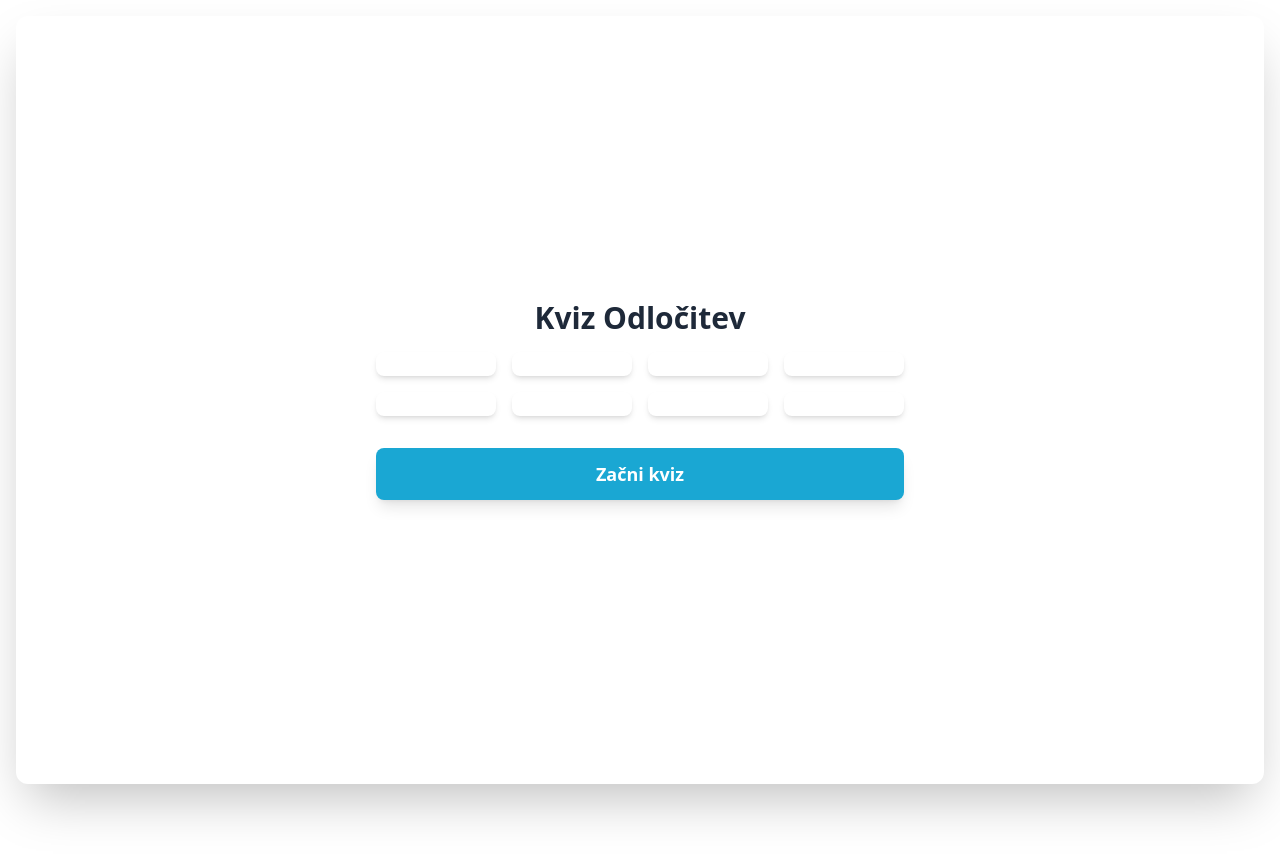
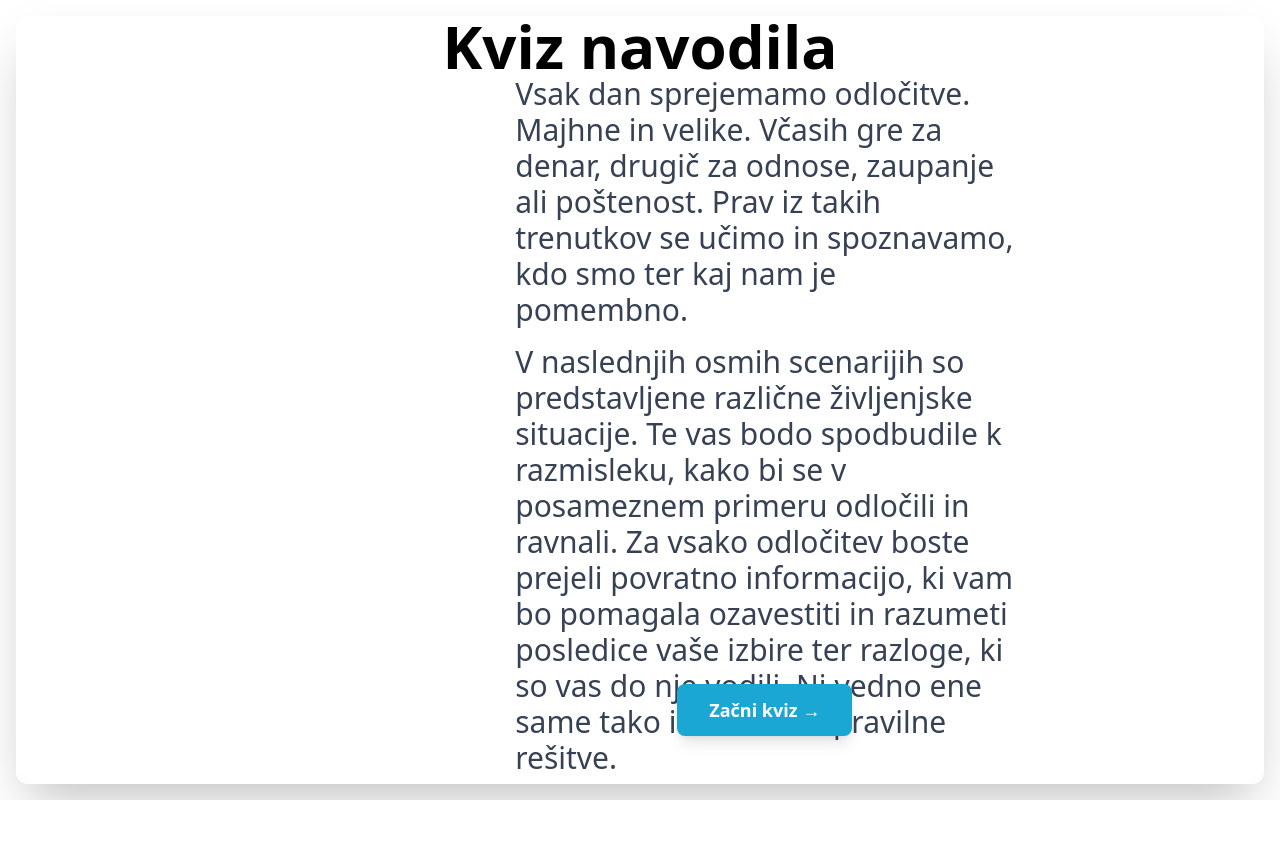
Before and after one commit to wolfboyyang/decision-quiz, a SvelteKit app: page / in a window 1280 px wide. Shown: the top 858 px of the page. After the commit the page ends 800 px from the top, so only its background shows below. Built offline with nearby package versions, Linux system fonts and the light colour scheme.

Commit message:
Add introduction page. Fix UI layout.

```diff
--- a/src/routes/+page.svelte
+++ b/src/routes/+page.svelte
@@ -1,11 +1,18 @@
 <script lang="ts">
-    import { ChevronLeft, ChevronRight, House } from "@lucide/svelte";
+    import {
+        ArrowLeft,
+        ArrowRight,
+        ChevronLeft,
+        ChevronRight,
+        House,
+    } from "@lucide/svelte";
     import { QUIZ_DATA } from "$lib/quiz";
+    import IntroductionBackground from "$lib/assets/backgrounds/introduction.png?enhanced";
     import HomeBackground from "$lib/assets/backgrounds/home.png?enhanced";
     import QuizBackground from "$lib/assets/backgrounds/quiz.png?enhanced";
     import FeedbackBackground from "$lib/assets/backgrounds/feedback.png?enhanced";
 
-    let currentQuizId: number = $state(0);
+    let currentQuizId: number = $state(-1);
     let selectedOption: string = $state("");
     let showFeedback = $state(false);
 
@@ -27,7 +34,13 @@
         handleSelectQuiz(1);
     };
 
-    const handleHome = () => {
+    const goToIntroduction = () => {
+        currentQuizId = -1;
+        selectedOption = "";
+        showFeedback = false;
+    };
+
+    const goHome = () => {
         currentQuizId = 0;
         selectedOption = "";
         showFeedback = false;
@@ -67,45 +80,120 @@
     <main
         class="w-full h-full rounded-xl shadow-2xl overflow-hidden min-h-[700px] flex justify-center items-center"
     >
-        {#if currentQuizId === 0}
+        {#if currentQuizId === -1}
+            <!-- Introduction -->
+            <enhanced:img
+                src={IntroductionBackground}
+                alt="Introduction Background"
+                class="absolute top-0 left-0 w-screen h-screen -z-1"
+            />
+            <div class="w-full h-full flex flex-col">
+                <div class="h-1/4 flex items-center justify-center">
+                    <h1 class="text-6xl font-bold">Kviz navodila</h1>
+                </div>
+                <div class="grow w-full grid grid-cols-5">
+                    <div class="h-2/3 col-start-3 col-span-2">
+                        <div class="h-full flex flex-col">
+                            <div class="grow space-y-4 text-gray-700 text-3xl">
+                                <p>
+                                    Vsak dan sprejemamo odločitve. Majhne in
+                                    velike. Včasih gre za denar, drugič za
+                                    odnose, zaupanje ali poštenost. Prav iz
+                                    takih trenutkov se učimo in spoznavamo, kdo
+                                    smo ter kaj nam je pomembno.
+                                </p>
+                                <p>
+                                    V naslednjih osmih scenarijih so
+                                    predstavljene različne življenjske
+                                    situacije. Te vas bodo spodbudile k
+                                    razmisleku, kako bi se v posameznem primeru
+                                    odločili in ravnali. Za vsako odločitev
+                                    boste prejeli povratno informacijo, ki vam
+                                    bo pomagala ozavestiti in razumeti posledice
+                                    vaše izbire ter razloge, ki so vas do nje
+                                    vodili. Ni vedno ene same tako imenovane
+                                    pravilne rešitve.
+                                </p>
+                                <p>
+                                    Pomembno je, da razmislite, kako bi se v
+                                    dani situaciji odzvali in poskušate
+                                    predvideti, kako bi vaša odločitev vplivala
+                                    na vas in druge.
+                                </p>
+                            </div>
+                        </div>
+                        <div class="text-center">
+                            <button
+                                onclick={goHome}
+                                class="bg-[#1aa7d3] text-white font-bold py-3 px-8 rounded-lg shadow-lg hover:bg-blue-700 transition-colors text-lg"
+                            >
+                                Začni kviz →
+                            </button>
+                        </div>
+                    </div>
+                </div>
+            </div>
+        {:else if currentQuizId === 0}
             <!-- Render the Home Screen -->
-            <div class="w-1/2 p-8 md:p-12 text-center">
             <enhanced:img
                 src={HomeBackground}
                 alt="Home Background"
-                    class="absolute top-20 left-0 w-full h-full -z-1 rounded-md mb-2"
+                class="absolute top-0 left-0 w-screen h-screen -z-1"
             />
-                <h1 class="text-3xl font-bold text-gray-800 mb-4">
-                    Kviz Odločitev
-                </h1>
+            <div class="w-full h-full flex flex-col items-center">
+                <div class="h-1/4 flex items-center justify-center">
+                    <h1 class="text-6xl font-bold">Kviz Odločitev</h1>
+                </div>
 
-                <div class="grid grid-cols-2 sm:grid-cols-4 gap-4 mb-8">
+                <div class="w-5/8 h-1/2">
+                    <div
+                        class="w-full grid grid-cols-4 justify-center items-center"
+                    >
                         {#each QUIZ_DATA as quiz, index}
+                            <div class="flex items-center justify-center">
                                 <button
                                     title={quiz.title}
-                            class="rounded-lg shadow-md p-3 bg-white cursor-pointer transition-all transform hover:scale-105 hover:shadow-lg"
+                                    class="rounded-lg shadow-md p-2 m-2 bg-white cursor-pointer transition-all transform hover:scale-105 hover:shadow-lg"
                                     onclick={() => handleSelectQuiz(index + 1)}
                                 >
                                     <enhanced:img
                                         src={quiz.image}
                                         alt={quiz.title}
-                                class="w-full h-auto rounded-md mb-2"
+                                        class="rounded-md mb-4"
                                     />
+                                    <p>{quiz.title}</p>
                                 </button>
+                            </div>
                         {/each}
+                        <div
+                            class="col-span-2 flex items-center justify-center mt-8"
+                        >
+                            <button
+                                onclick={goToIntroduction}
+                                class="inline-flex items-center bg-[#1aa7d3] text-white font-bold py-3 px-6 rounded-lg shadow-lg hover:bg-[#168db3] transition-colors text-4xl"
+                            >
+                                <ArrowLeft class="mr-2" /> Kviz navodila
+                            </button>
                         </div>
-
+                        <div
+                            class="col-span-2 flex items-center justify-center mt-4"
+                        >
                             <button
                                 onclick={handleStart}
-                    class="w-full bg-[#1aa7d3] text-white font-bold py-3 px-6 rounded-lg shadow-lg hover:bg-[#168db3] transition-colors text-lg"
+                                class="inline-flex items-center bg-[#1aa7d3] text-white font-bold py-3 px-6 rounded-lg shadow-lg hover:bg-[#168db3] transition-colors text-4xl"
                             >
-                    Začni kviz
+                                {QUIZ_DATA[0].title}
+                                <ArrowRight class="ml-2" />
                             </button>
                         </div>
+                    </div>
+                </div>
+            </div>
         {:else if quiz !== null}
-            <div class="h-2/3 grid grid-cols-5">
+            <div class="w-full h-full flex items-center">
+                <div class="w-1/4 h-full"></div>
                 <!-- Main Quiz Content -->
-                <div class="col-start-2 col-span-3 p-8 md:p-12 overflow-y-auto">
+                <div class="w-1/2 p-8">
                     <!-- Header & Navigation -->
                     <div class="flex justify-between items-center mb-6">
                         <button
@@ -115,9 +203,7 @@
                         >
                             <ChevronLeft class="w-6 h-6 text-gray-600" />
                         </button>
-                        <h2
-                            class="text-xl md:text-2xl font-bold text-gray-800 text-center"
-                        >
+                        <h2 class="text-xl font-bold text-gray-800 text-center">
                             Scenarij {quiz.id}: {quiz.title}
                         </h2>
                         <button
@@ -137,8 +223,8 @@
                         <!-- Options View -->
                         <enhanced:img
                             src={QuizBackground}
-                            alt="Home Background"
-                            class="absolute top-0 left-0 w-full h-full -z-1 rounded-md mb-2"
+                            alt="Quiz Background"
+                            class="absolute top-0 left-0 w-screen h-screen -z-1"
                         />
                         <div class="space-y-4">
                             {#each Object.entries(quiz.options) as [option, text]}
@@ -176,8 +262,8 @@
                         <!-- Feedback View -->
                         <enhanced:img
                             src={FeedbackBackground}
-                            alt="Home Background"
-                            class="absolute top-0 left-0 w-full h-full -z-1 rounded-md mb-2"
+                            alt="Feedback Background"
+                            class="absolute top-0 left-0 w-full h-full -z-1"
                         />
                         <div
                             class="border-2 rounded-lg p-4 flex items-center space-x-4 cursor-pointer transition-all border-blue-500 bg-blue-50 ring-2 ring-blue-500"
@@ -215,7 +301,7 @@
 
                                 {#if isLastQuiz}
                                     <button
-                                        onclick={handleHome}
+                                        onclick={goHome}
                                         class="w-full sm:w-1/2 bg-[#1aa7d3] text-white font-bold py-3 px-6 rounded-lg shadow-lg hover:bg-[#168db3] transition-colors"
                                     >
                                         Pojdi na domačo stran
@@ -238,7 +324,7 @@
                     class="w-20 flex flex-col items-center justify-center space-y-2 bg-gray-50 p-4 rounded-r-xl"
                 >
                     <button
-                        onclick={handleHome}
+                        onclick={goHome}
                         class="p-2 text-gray-500 hover:text-blue-600 hover:bg-gray-200 rounded-full"
                         title="Go to Home"
                     >
@@ -248,14 +334,16 @@
                     <!-- Spacer -->
                     {#each QUIZ_DATA as quiz, index}
                         <button
-                            class={`w-2.5 h-10 rounded-full cursor-pointer ${
+                            class={`w-10 h-10 rounded-full flex items-center justify-center font-bold text-lg cursor-pointer ${
                                 index + 1 === currentQuizId
-                                    ? "bg-[#1aa7d3]"
-                                    : "bg-gray-300 hover:bg-gray-400"
+                                    ? "bg-[#1aa7d3] text-white"
+                                    : "bg-gray-300 text-gray-700 hover:bg-gray-400"
                             }`}
                             onclick={() => handleSelectQuiz(index + 1)}
                             title={`Pojdi na kviz ${index + 1}: ${quiz.title}`}
-                        ></button>
+                        >
+                            {String(quiz.id).padStart(2, "0")}
+                        </button>
                     {/each}
                 </div>
             </div>
```
Lines whose indentation alone changed are shown as unchanged.
